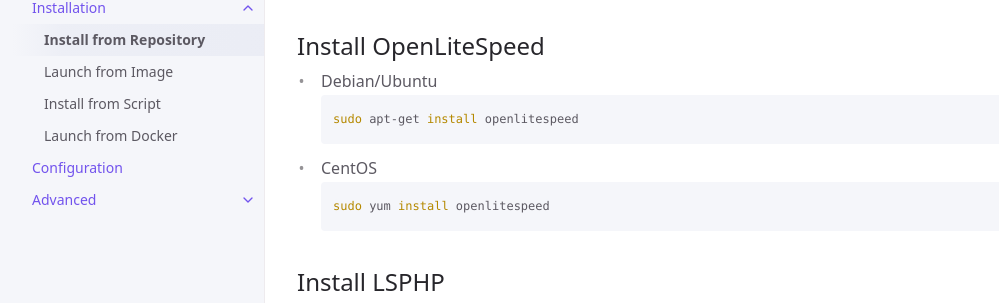
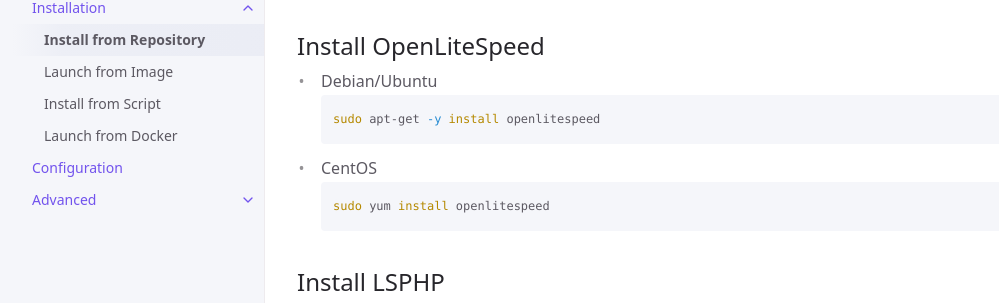
Before and after one commit to litespeedtech/openlitespeed-doc, a Jekyll site: the page built from docs/installation/installation-repo.md, in a window 1280 px wide and 900 px high, scrolled down 334 px. Shown: the part 148-451 px from the top of the window, without its empty margins (107-1106 px from the left). Built offline with Jekyll 4.4.1, drawn with Linux system fonts in a browser that asks for light colours.

````diff
--- a/docs/installation/installation-repo.md
+++ b/docs/installation/installation-repo.md
@@ -29,7 +29,7 @@ sudo wget -O - https://repo.litespeed.sh | sudo bash
 
 - Debian/Ubuntu
 ```bash
-sudo apt-get install openlitespeed
+sudo apt-get -y install openlitespeed
 ```
 - CentOS
 ```bash
````
